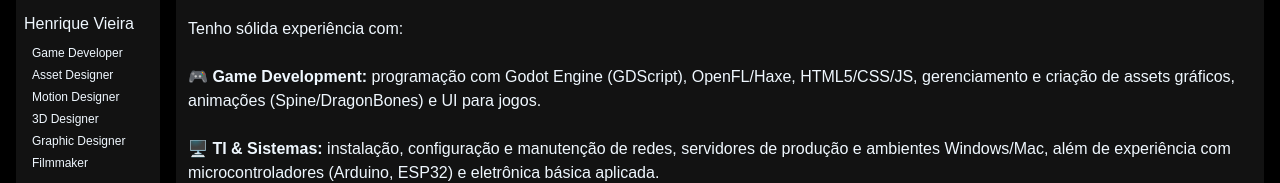
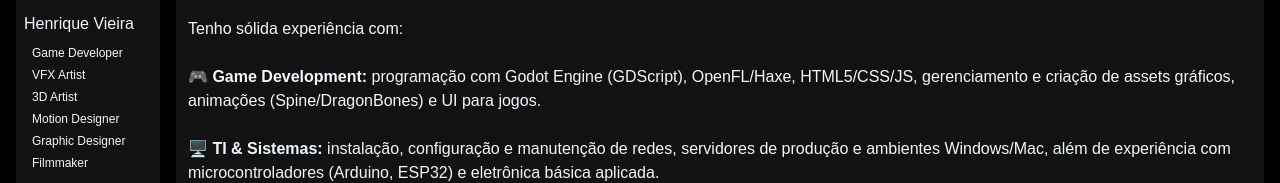
Before and after one commit to henriqueva/EstudosCode, a plain HTML site: page index.html in a window 1280 px wide. Shown: the part 155-338 px from the top of the page. Drawn offline with Linux system fonts and the light colour scheme.

Commit message:
ajuste de titularidades

```diff
--- a/index.html
+++ b/index.html
@@ -18,9 +18,9 @@
             <img class="minha__foto" src="./img/Henrique_Vieira_2020_3.jpg" alt="Foto de Henrique Vieira">
             <div class="name">Henrique Vieira</div>
             <div class="title">Game Developer</div>
-            <div class="title">Asset Designer</div>
+            <div class="title">VFX Artist</div>
+            <div class="title">3D Artist</div>
             <div class="title">Motion Designer</div>
-            <div class="title">3D Designer</div>
             <div class="title">Graphic Designer</div>
             <div class="title">Filmmaker</div>
             <br>
```
